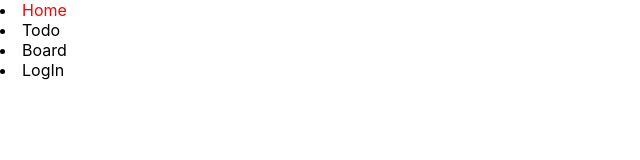
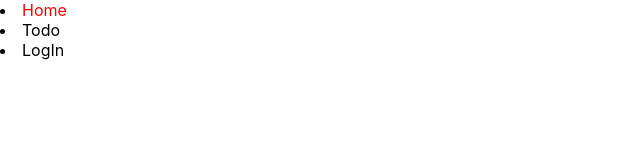
Before and after one commit to bjw1622/Next-Todo, a Next.js app: page / in a window 1280 px wide. Shown: the top 160 px of the page, without its empty margins (0-640 px from the left). Built offline with nearby package versions, Linux system fonts and the light colour scheme.

Commit message:
layout 수정

```diff
--- a/component/layout/baseLayout.js
+++ b/component/layout/baseLayout.js
@@ -19,14 +19,6 @@ const BaseLayout = ({ children }) => {
       </li>
       <li>
         <Link
-          href={"/board"}
-          className={router.pathname.includes("/board") ? "active" : ""}
-        >
-          Board
-        </Link>
-      </li>
-      <li>
-        <Link
           href={"/LoginBtn"}
           className={router.pathname.includes("/LoginBtn") ? "active" : ""}
         >
```
